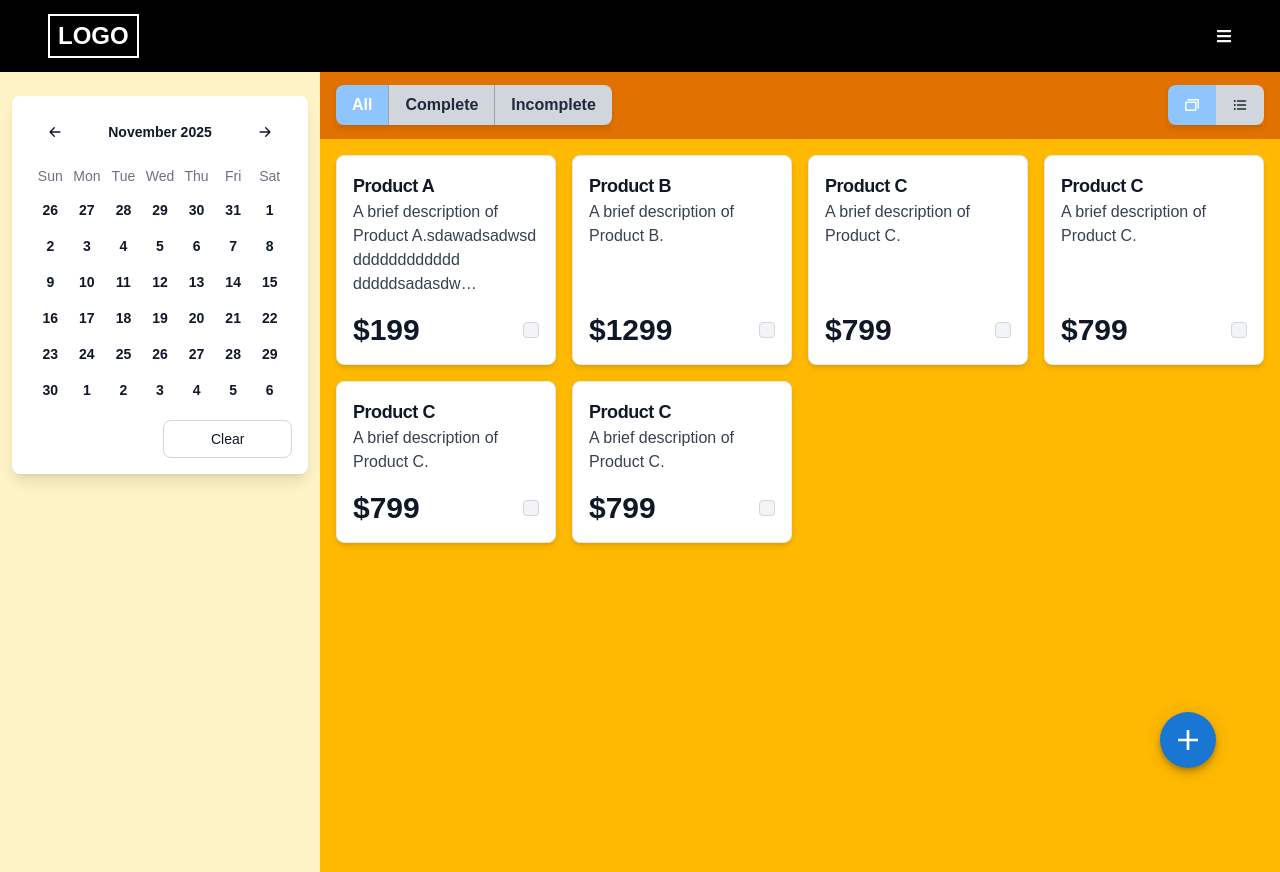
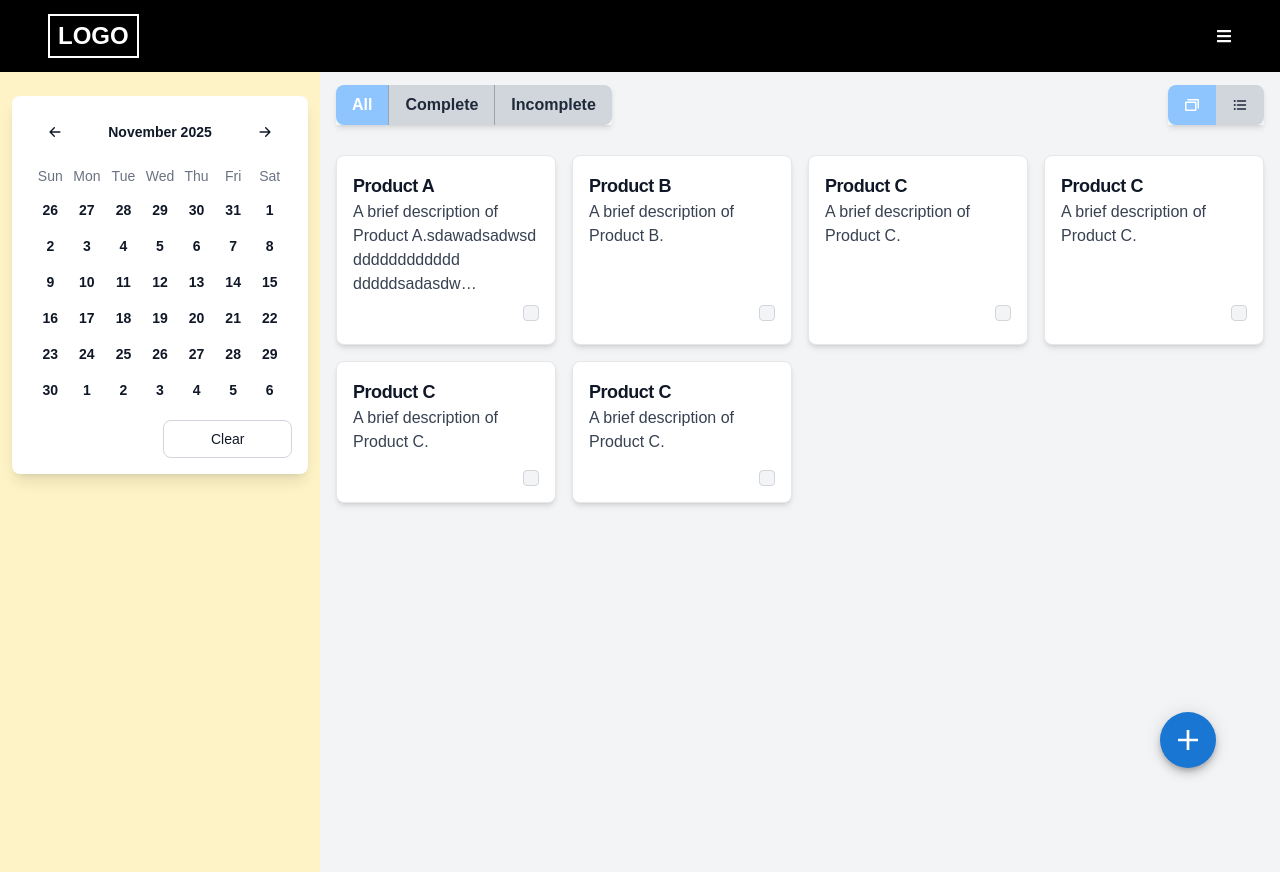
Before and after one commit to UnscinE/Demo-wosa-Todo-list, a Next.js app: page /todos in a window 1280 px wide. Built offline with nearby package versions, Linux system fonts and the light colour scheme.

Commit message:
bug to fix

```diff
--- a/app/todos/page.tsx
+++ b/app/todos/page.tsx
@@ -5,12 +5,65 @@ import { useState } from "react";
 import Navbar from "../navbar/navbar";
 import Fab from '@mui/material/Fab';
 
+
 import { PiCardsBold, PiListBulletsBold } from "react-icons/pi";
 import { Button, Card, Checkbox, createTheme, Datepicker, ThemeProvider } from "flowbite-react";
 import { IoMdAdd } from "react-icons/io";
 import { TaskFormModal } from "../components/TaskFormModal";
+import { AnimatePresence, motion } from "framer-motion";
 
 const TasksPage: React.FC = () => {
+
+    //Sample tasks data
+    // Card list sample data
+    const tasks = [
+        {
+            id: 1,
+            name: 'Product A',
+            image: 'https://flowbite.com/docs/images/products/apple-watch.png', // Replace with your image URL
+            description: 'A brief description of Product A.sdawadsadwsd dddddddddddd dddddsadasdw qeqeqwesadqweqdd ddddddddd',
+            price: '$199',
+            completed: false,
+        },
+        {
+            id: 2,
+            name: 'Product B',
+            image: 'https://flowbite.com/docs/images/products/imac.png', // Replace with your image URL
+            description: 'A brief description of Product B.',
+            price: '$1299',
+            completed: true
+        },
+        {
+            id: 3,
+            name: 'Product C',
+            image: 'https://flowbite.com/docs/images/products/iphone-12.png', // Replace with your image URL
+            description: 'A brief description of Product C.',
+            price: '$799',
+            completed: false
+        }, {
+            id: 3,
+            name: 'Product C',
+            image: 'https://flowbite.com/docs/images/products/iphone-12.png', // Replace with your image URL
+            description: 'A brief description of Product C.',
+            price: '$799',
+            completed: false
+        }, {
+            id: 3,
+            name: 'Product C',
+            image: 'https://flowbite.com/docs/images/products/iphone-12.png', // Replace with your image URL
+            description: 'A brief description of Product C.',
+            price: '$799',
+            completed: false
+        }, {
+            id: 3,
+            name: 'Product C',
+            image: 'https://flowbite.com/docs/images/products/iphone-12.png', // Replace with your image URL
+            description: 'A brief description of Product C.',
+            price: '$799',
+            completed: false
+        },
+    ];
+
     //Calendar date management
     //const [selectedDate, setSelectedDate] = useState<Date | null>(null);
 
@@ -28,9 +81,18 @@ const TasksPage: React.FC = () => {
 
     //ส่วนของการกรอง tasks
     const [filterMode, setFilterMode] = useState<'all' | 'complete' | 'incomplete'>('all');
-
+    const filteredTasks = tasks.filter(task => {
+        if (filterMode === "complete") return task.completed === true;
+        if (filterMode === "incomplete") return task.completed === false;
+        return true; // all
+    });
     // ส่วนของการแสดงผล
     const [viewMode, setViewMode] = useState<'cards' | 'list'>('cards');
+    const getViewClass = () => {
+        return viewMode === "cards"
+        ? "grid gird-cols-1 sm:grid-cols-2 lg:grid-cols-4 gap-4"
+        : "flex flex-col gap-4";
+    };
 
     // ฟังก์ชันสำหรับกำหนดคลาส Active
     const getButtonClass = (isActive: boolean) => isActive
@@ -52,49 +114,7 @@ const TasksPage: React.FC = () => {
         setIsModalOpen(false); // ปิด Modal
     };
 
-    // Card list sample data
-    const tasks = [
-        {
-            id: 1,
-            name: 'Product A',
-            image: 'https://flowbite.com/docs/images/products/apple-watch.png', // Replace with your image URL
-            description: 'A brief description of Product A.sdawadsadwsd dddddddddddd dddddsadasdw qeqeqwesadqweqdd ddddddddd',
-            price: '$199',
-        },
-        {
-            id: 2,
-            name: 'Product B',
-            image: 'https://flowbite.com/docs/images/products/imac.png', // Replace with your image URL
-            description: 'A brief description of Product B.',
-            price: '$1299',
-        },
-        {
-            id: 3,
-            name: 'Product C',
-            image: 'https://flowbite.com/docs/images/products/iphone-12.png', // Replace with your image URL
-            description: 'A brief description of Product C.',
-            price: '$799',
-        }, {
-            id: 3,
-            name: 'Product C',
-            image: 'https://flowbite.com/docs/images/products/iphone-12.png', // Replace with your image URL
-            description: 'A brief description of Product C.',
-            price: '$799',
-        }, {
-            id: 3,
-            name: 'Product C',
-            image: 'https://flowbite.com/docs/images/products/iphone-12.png', // Replace with your image URL
-            description: 'A brief description of Product C.',
-            price: '$799',
-        }, {
-            id: 3,
-            name: 'Product C',
-            image: 'https://flowbite.com/docs/images/products/iphone-12.png', // Replace with your image URL
-            description: 'A brief description of Product C.',
-            price: '$799',
-        },
-    ];
-
+    // Custom theme for cards
     const customTheme = createTheme({
         card: {
             "root": {
@@ -146,11 +166,11 @@ const TasksPage: React.FC = () => {
 
                     </div>
                     {/* div หลักที่ใช้ขนาด 75% */}
-                    <div className="w-3/4 bg-amber-300 flex flex-col">
+                    <div className="w-3/4  flex flex-col">
 
                         {/* เนื้อหาของหน้าจัดการงาน (Tasks Management) */}
 
-                        <div className="h-1/12 bg-amber-600 p-4 items-center flex justify-between">
+                        <div className="h-1/12 p-4 items-center flex justify-between">
 
 
 
@@ -188,14 +208,26 @@ const TasksPage: React.FC = () => {
                         </div>
 
                         {/* Section 2: 80% width, full height */}
-                        <div className="h-11/12 bg-amber-400 p-4 scrollbar-hide overflow-y-auto">
+                        <div className="h-11/12 p-4 scrollbar-hide overflow-y-auto">
 
-                            <div className="grid grid-cols-1 md:grid-cols-2 lg:grid-cols-4 gap-4 ">
+                            <div className={`${getViewClass()} items-stretch`}>
                                 <ThemeProvider theme={customTheme}>
-                                    {tasks.map((task) => (
+                                    <AnimatePresence mode="wait">
+                                        {filteredTasks.map((task, index) => (
 
-                                        <Card key={task.id}>
+                                            <motion.div
+                                                key={task.id + filterMode + viewMode} // เพิ่ม filterMode และ viewMode เป็นส่วนหนึ่งของ key เพื่อบังคับให้ React รีเรนเดอร์เมื่อเปลี่ยนโหมด
 
+                                                initial={{ opacity: 0, y: 30 }}
+                                                animate={{ opacity: 1, y: 0 }}
+                                                exit={{ opacity: 0, y: -20 }}
+                                                transition={{
+                                                    duration: 0.5,
+                                                    delay: index * 0.1,   // ให้ card ลอยขึ้นทีละใบ
+
+                                                }}
+                                            >
+                                                <Card className="hover:scale-[1.025] transition-all duration-300 h-full flex flex-col">
                                                     <div className="flex flex-col h-3/4">
                                                         <h5 className="text-lg font-bold tracking-tight text-gray-900 dark:text-white">
                                                             {task.name}
@@ -203,18 +235,21 @@ const TasksPage: React.FC = () => {
                                                         <p className="text-base font-normal text-gray-700 dark:text-gray-400 line-clamp-4">
                                                             {task.description}
                                                         </p>
+                                                    </div>
 
-                                            </div>
                                                     <div>
                                                         <div className="flex items-center justify-between">
                                                             <span className="text-3xl font-bold text-gray-900 dark:text-white">
-                                                        {task.price}
+                                                                {/* {task.price} */}
                                                             </span>
                                                             <Checkbox />
                                                         </div>
                                                     </div>
                                                 </Card>
+                                            </motion.div>
+
                                         ))}
+                                    </AnimatePresence>
                                 </ThemeProvider>
                             </div>
 
--- a/package.json
+++ b/package.json
@@ -14,6 +14,7 @@
     "@mui/material": "^7.3.5",
     "flowbite": "^4.0.1",
     "flowbite-react": "^0.12.10",
+    "framer-motion": "^12.23.24",
     "next": "^16.0.5",
     "react": "^19.2.0",
     "react-dom": "^19.2.0",
```
Also changed, not shown: 1 other file (tests, documents, lock files or other folders). Lines whose indentation alone changed are shown as unchanged.
